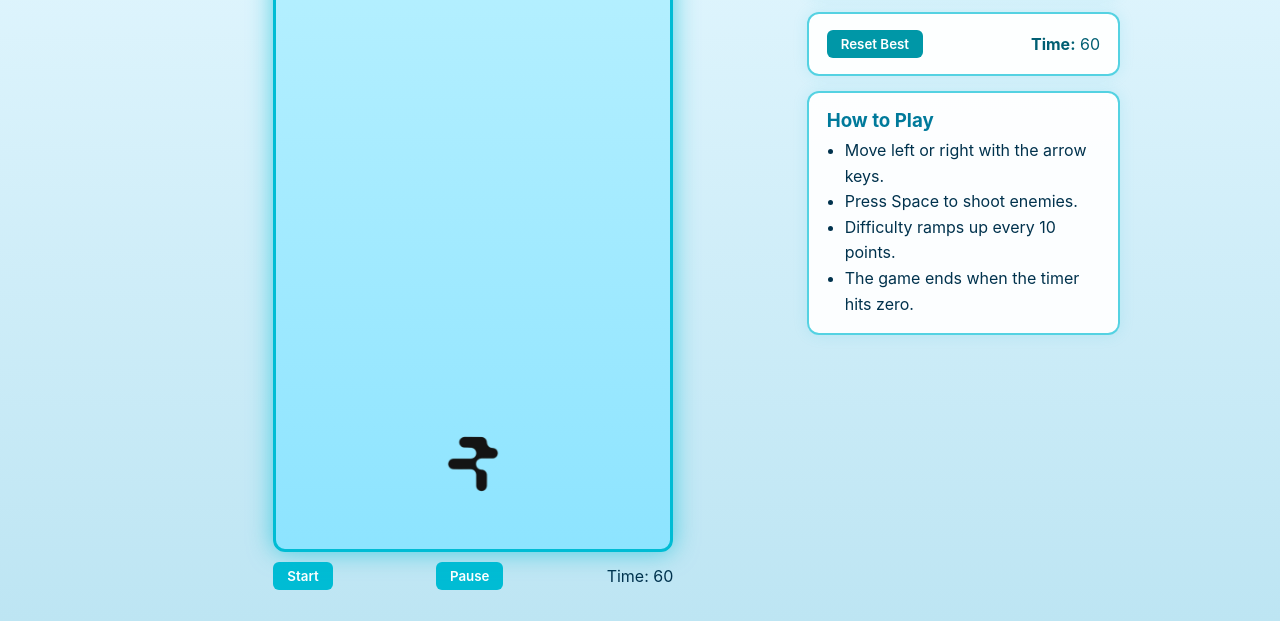
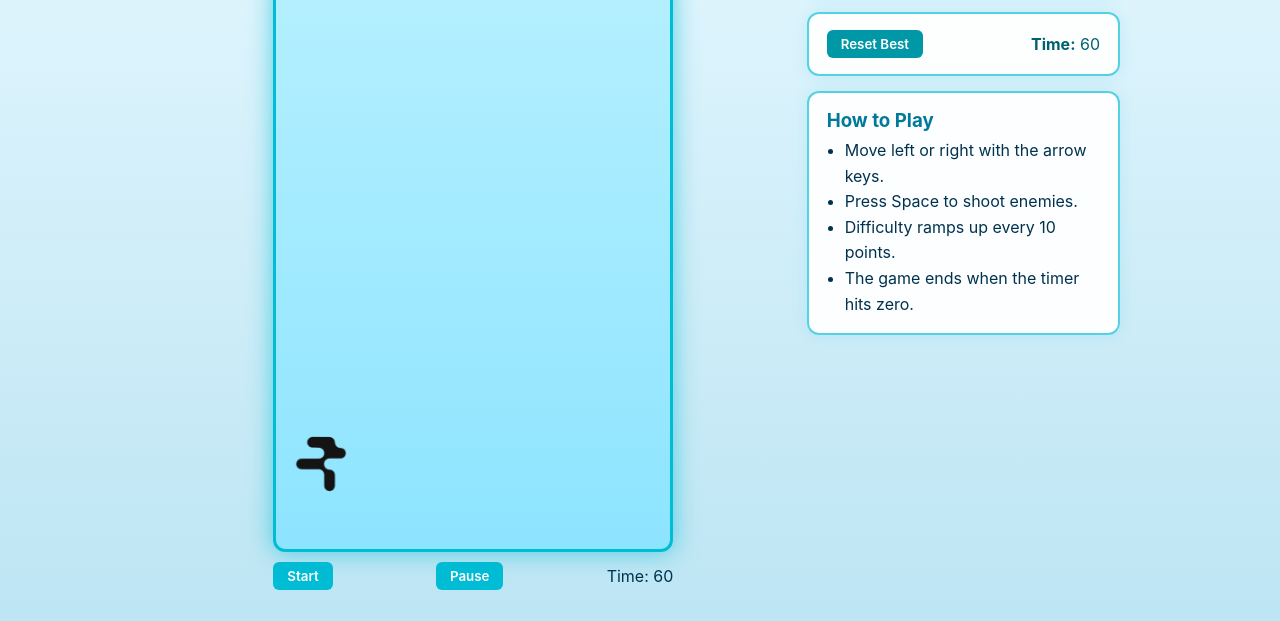
Before and after one commit to piwupi/Rialo, a plain HTML site: page index.html in a window 1280 px wide. Shown: the part 179-800 px from the top of the page. Drawn offline with Linux system fonts and the light colour scheme.

Commit message:
Update style.css

```diff
--- a/style.css
+++ b/style.css
@@ -16,9 +16,9 @@ body{
   border:3px solid #00bcd4;border-radius:12px;overflow:hidden;box-shadow:0 0 25px #00bcd4a0
 }
 
-/* Player (Logo) */
+/* Player (Logo) — dikontrol penuh oleh JS */
 #player{
-  position:absolute;bottom:40px;left:50%;transform:translateX(-50%);
+  position:absolute;bottom:40px;left:0;
   width:90px;height:90px;background:url('logo.png') center/contain no-repeat
 }
 
```
